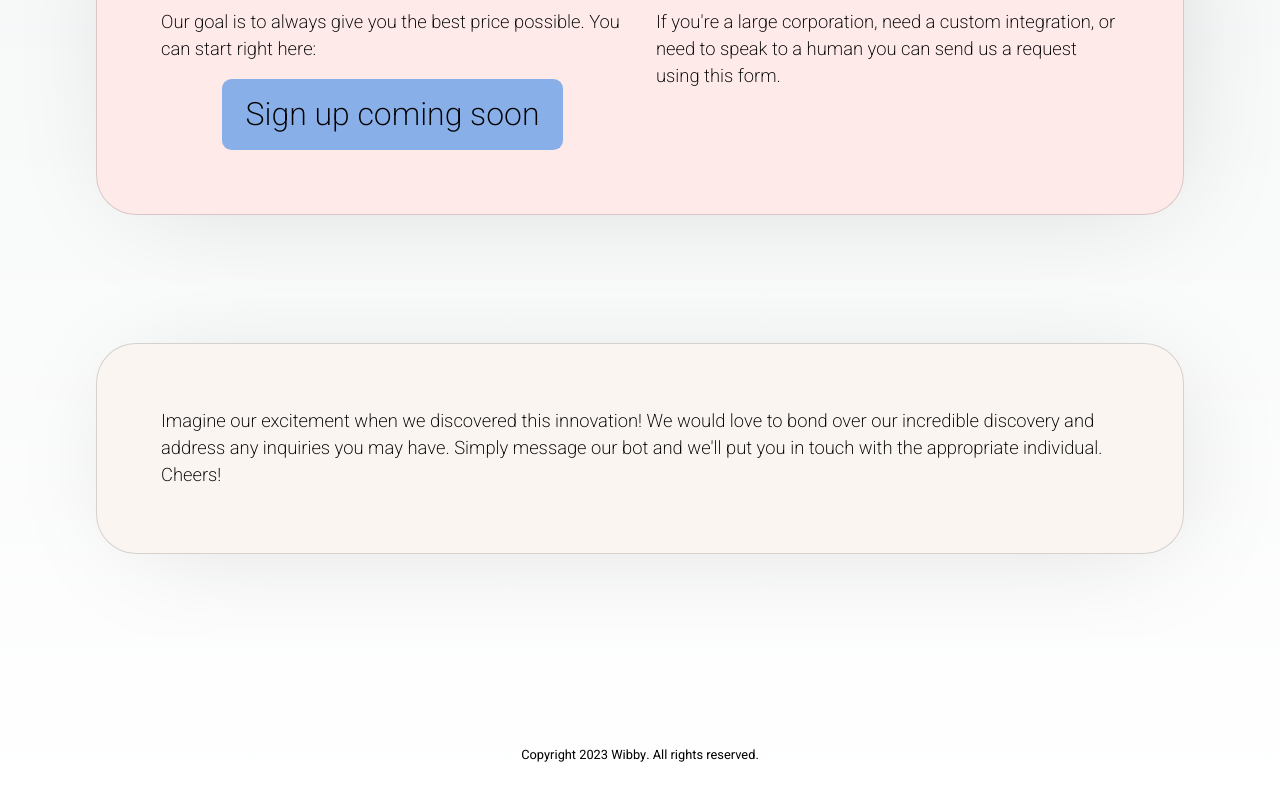
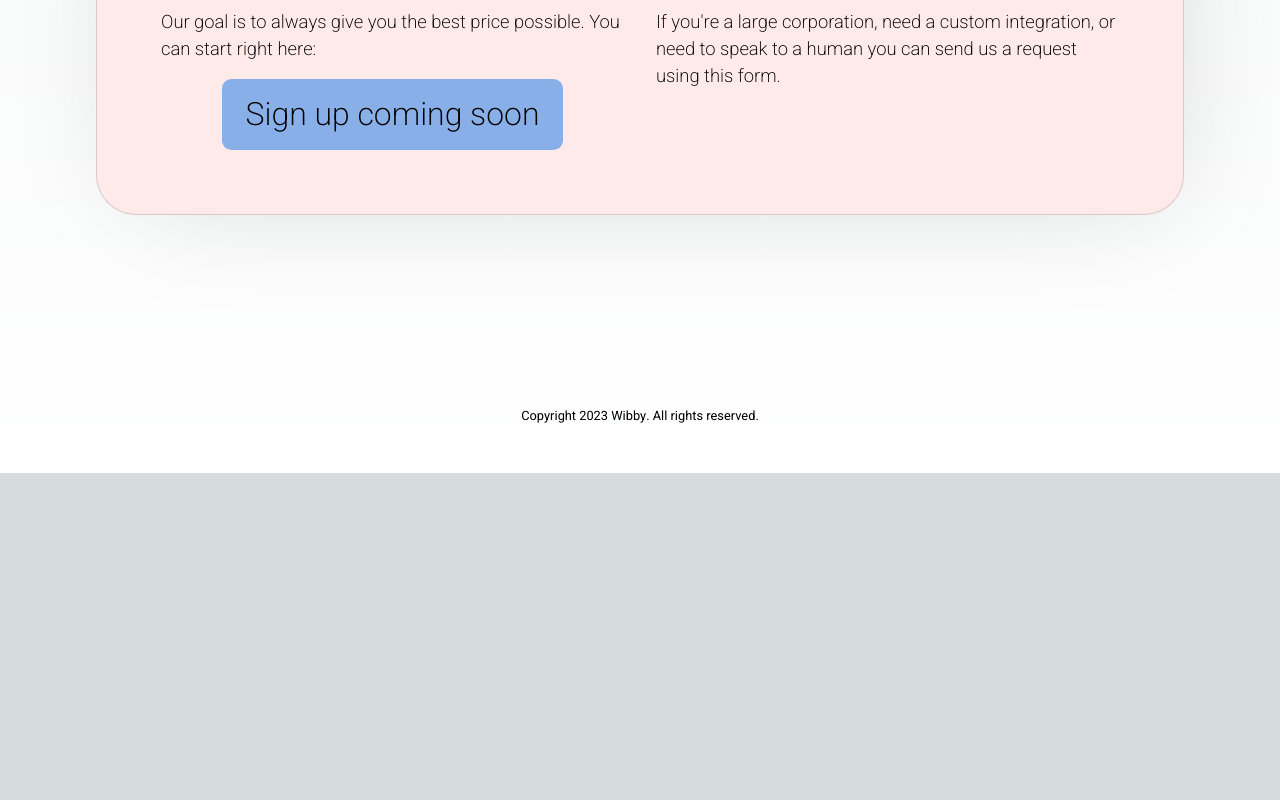
Before and after one commit to botoxparty/wibby-landing-page, a Next.js app: page / in a window 1280 px wide. Shown: the part 3426-4226 px from the top of the page. After the commit the page ends 3899 px from the top, so only its background shows below. Built offline with nearby package versions, Linux system fonts and the light colour scheme; a web font is replaced by a local one.

Commit message:
chore: update content

```diff
--- a/pages/index.tsx
+++ b/pages/index.tsx
@@ -133,14 +133,14 @@ export default function Home() {
               </p>
             </div>
           </section>
-          <section className={styles.section + ` ` + styles.window}>
+          {/* <section className={styles.section + ` ` + styles.window}>
             <p>
               Imagine our excitement when we discovered this innovation! We
               would love to bond over our incredible discovery and address any
               inquiries you may have. Simply message our bot and we{"'"}ll put
               you in touch with the appropriate individual. Cheers!
             </p>
-          </section>
+          </section> */}
         </div>
         <footer className={styles.footer}>
           Copyright 2023 Wibby. All rights reserved. <br></br>
```
